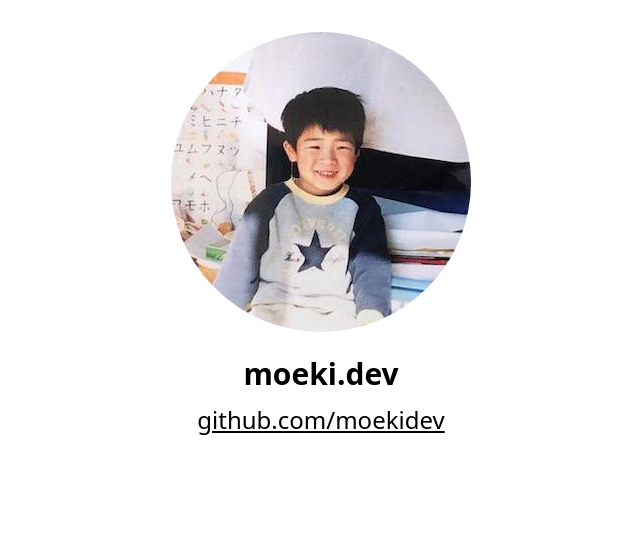
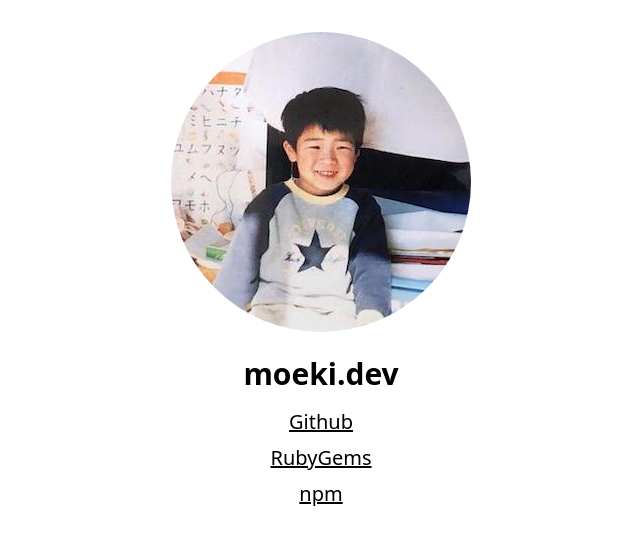
Before and after one commit to kawakamimoeki/website-2021, a website built with Vite: page index.html in a window 1280 px wide. Shown: the whole page, without its empty margins (319-959 px from the left). Built offline with nearby package versions, Linux system fonts and the light colour scheme.

Commit message:
add links

```diff
--- a/index.html
+++ b/index.html
@@ -13,10 +13,24 @@
     <img src="./icon.jpeg" alt="moeki" class="rounded-full inline" width="300px" height="300px"/>
   </div>
   <h1 class="text-3xl font-bold p-3">
-    moeki.dev
+    <a href="https://moeki.dev">moeki.dev</a>
   </h1>
-  <a href="https://github.com/moekidev" target="_blank" rel="noopener" class="text-2xl underline">
-    github.com/moekidev
-  </a>
+  <ul>
+    <li class="py-1">
+      <a href="https://github.com/moekidev" target="_blank" rel="noopener" class="text-xl underline">
+        Github
+      </a>
+    </li>
+    <li class="py-1">
+      <a href="https://rubygems.org/profiles/moekidev" target="_blank" rel="noopener" class="text-xl underline">
+        RubyGems
+      </a>
+    </li>
+    <li class="py-1">
+      <a href="https://www.npmjs.com/~moekidev" target="_blank" rel="noopener" class="text-xl underline">
+        npm
+      </a>
+    </li>
+  </ul>
 </body>
 </html>
```
